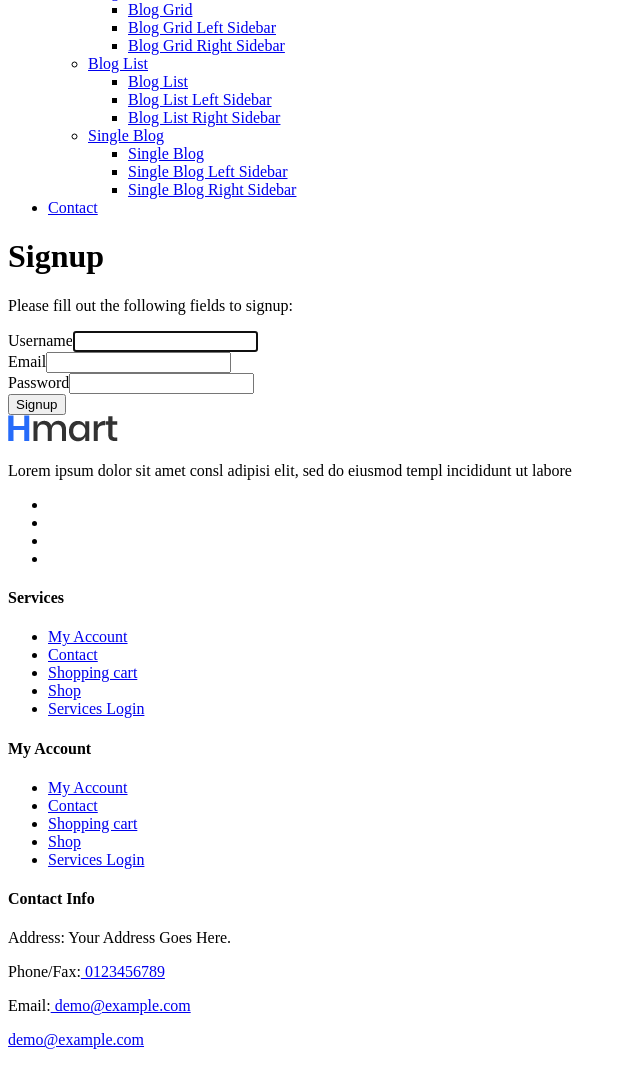
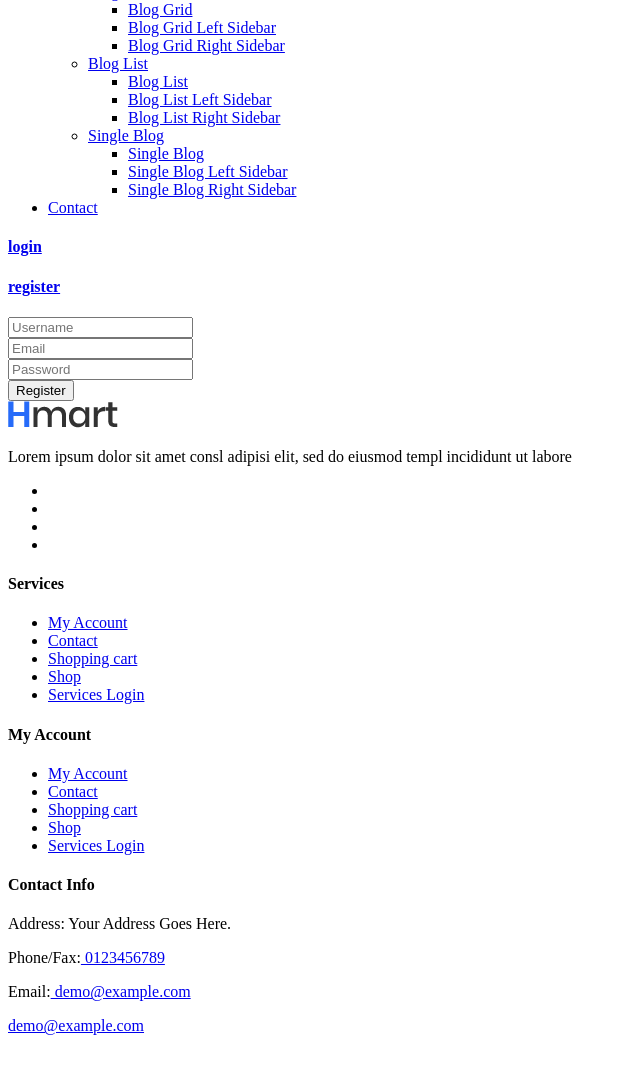
Before and after one commit to DevParmar2101/local-mart, a Yii app: template frontend/views/site/signup.php in a window 1280 px wide. Shown: the part 3929-4994 px from the top of the page, without its empty margins (0-640 px from the left). After the commit the page ends 4964 px from the top, so only its background shows below. Run offline with PHP 8.4 and a stand-in for Yii, Linux system fonts and the light colour scheme; the template is opened without the code that fills it, so the values that code supplies are empty; form fields are guessed from the names that the template uses; some libraries are stand-ins or nearby versions.

Commit message:
-bug fixes in blank.php -login and signup page new design set -new css code is added

```diff
--- a/frontend/views/site/signup.php
+++ b/frontend/views/site/signup.php
@@ -6,30 +6,47 @@
 
 use yii\bootstrap5\Html;
 use yii\bootstrap5\ActiveForm;
+use yii\helpers\Url;
 
 $this->title = 'Signup';
 $this->params['breadcrumbs'][] = $this->title;
 ?>
-<div class="site-signup">
-    <h1><?= Html::encode($this->title) ?></h1>
+<!-- login area start -->
+<div class="login-register-area pt-100px pb-100px">
+    <div class="container">
+        <div class="row">
+            <div class="col-lg-7 col-md-12 ml-auto mr-auto">
+                <div class="login-register-wrapper">
+                    <div class="login-register-tab-list nav">
+                        <a href="<?= Url::toRoute('site/login')?>">
+                            <h4>login</h4>
+                        </a>
+                        <a class="active" href="<?= Url::toRoute('site/signup')?>">
+                            <h4>register</h4>
+                        </a>
+                    </div>
+                    <div class="tab-content">
+                        <div id="lg2" class="tab-pane active">
+                            <div class="login-form-container">
+                                <div class="login-register-form">
+                                    <?php $form = ActiveForm::begin(['id' => 'form-signup']); ?>
 
-    <p>Please fill out the following fields to signup:</p>
+                                    <?= $form->field($model, 'username')->textInput(['placeholder' =>'Username'])->label(false) ?>
 
-    <div class="row">
-        <div class="col-lg-5">
-            <?php $form = ActiveForm::begin(['id' => 'form-signup']); ?>
+                                    <?= $form->field($model, 'email')->textInput(['placeholder' => 'Email'])->label(false)?>
 
-                <?= $form->field($model, 'username')->textInput(['autofocus' => true]) ?>
-
-                <?= $form->field($model, 'email') ?>
-
-                <?= $form->field($model, 'password')->passwordInput() ?>
-
-                <div class="form-group">
-                    <?= Html::submitButton('Signup', ['class' => 'btn btn-primary', 'name' => 'signup-button']) ?>
+                                    <?= $form->field($model, 'password')->passwordInput(['placeholder' => 'Password'])->label(false) ?>
+                                    <div class="button-box">
+                                        <?= Html::submitButton('Register', ['class' => 'btn btn-secondary btn-sm']) ?>
+                                    </div>
+                                    <?php ActiveForm::end(); ?>
+                                </div>
+                            </div>
+                        </div>
+                    </div>
                 </div>
-
-            <?php ActiveForm::end(); ?>
+            </div>
         </div>
     </div>
 </div>
+<!-- login area end -->
```
Also changed, not shown: frontend/views/site/login.php (+38 -22 lines), frontend/views/layouts/blank.php (line endings or trailing spaces), frontend/web/css/style.css.
